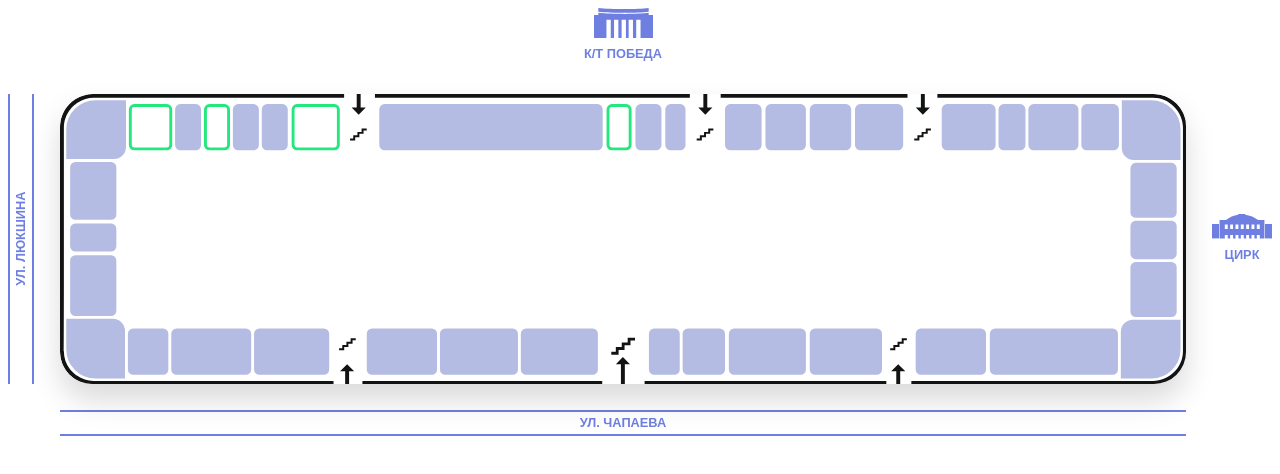
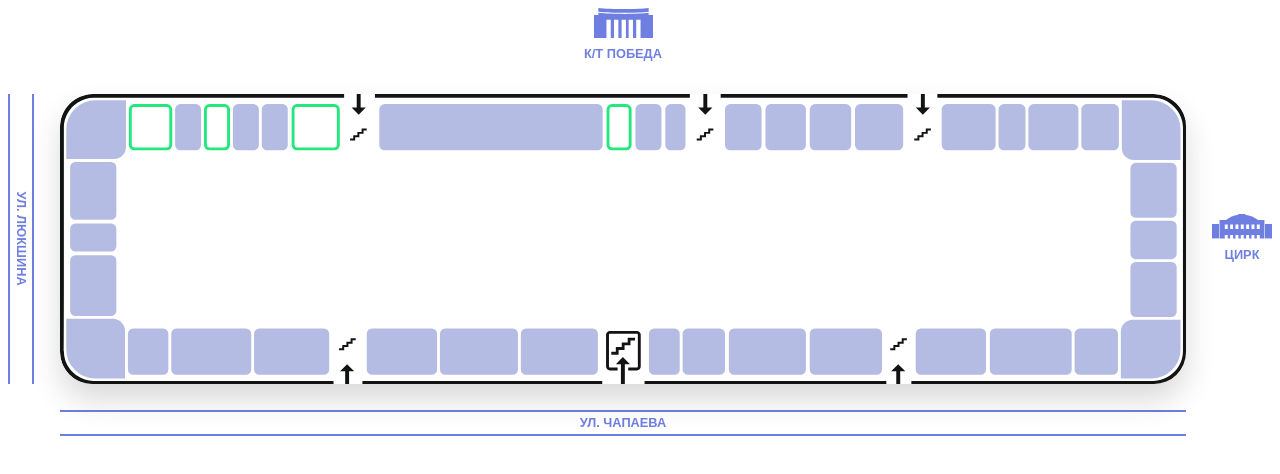
Before and after one commit to dergunovd/tdc, a website built with webpack: page index.html in a window 1280 px wide. Built offline with nearby package versions, Linux system fonts and the light colour scheme.

Commit message:
fix fucking nick's fixes

```diff
--- a/src/scheme.html
+++ b/src/scheme.html
@@ -32,6 +32,7 @@
             <path d="M305.447 287.914L298.113 280.57L290.789 287.914H296.076V302.001H300.15V287.914H305.447Z" fill="#121413"/>
           </g>
           <g class="scheme__exit" id="exit_3">
+            <path fill-rule="evenodd" clip-rule="evenodd" transform="translate(-30 -23)" d="M601 272H629C629.552 272 630 272.448 630 273V306C630 306.552 629.552 307 629 307H620V310H629C631.209 310 633 308.209 633 306V273C633 270.791 631.209 269 629 269H601C598.791 269 597 270.791 597 273V306C597 308.209 598.791 310 601 310H609V307H601C600.448 307 600 306.552 600 306V273C600 272.448 600.448 272 601 272Z" fill="#121413"/>
             <path d="M597.051 253V255.897H592.345V260.814H586.192V265.72H580.019V270.637H572.419V267.73H577.126V262.813H583.299V257.917H589.452V253H597.051Z" fill="#121413"/>
             <path d="M591.784 280.5L584.46 273.166L577.126 280.5H582.423L582.423 306H586.497L586.497 280.5H591.784Z" fill="#121413"/>
           </g>
@@ -70,25 +71,25 @@
           <rect class="scheme__office" id="office_20"x="1158" y="133" width="37" height="45" rx="4" transform="rotate(90 1158 133)"/>
           <rect class="scheme__office" id="office_21"x="1158" y="176" width="54" height="45" rx="4" transform="rotate(90 1158 176)" />
           <path class="scheme__office" id="office_22" d="M1162 236L1162 265C1162 281.016 1149.02 294 1133 294L1103 294L1103 247C1103 240.925 1107.92 236 1114 236L1162 236Z" />
-          <rect class="scheme__office" id="office_23" x="1097" y="290" width="130" height="45" rx="4" transform="rotate(-180 1097 290)" />
-          <rect class="scheme__office" id="office_24" x="960" y="290" width="70" height="45" rx="4" transform="rotate(-180 960 290)" />
-          <rect class="scheme__office" id="office_25" x="852" y="290" width="72" height="45" rx="4" transform="rotate(-180 852 290)" />
-          <rect class="scheme__office" id="office_26" x="773" y="290" width="77" height="45" rx="4" transform="rotate(-180 773 290)" />
-          <rect class="scheme__office" id="office_27" x="642" y="290" width="29" height="45" rx="4" transform="rotate(-180 642 290)"/>
-          <rect class="scheme__office" id="office_28" x="689" y="290" width="41" height="45" rx="4" transform="rotate(-180 689 290)"/>
-          <rect class="scheme__office" id="office_29" x="557" y="290" width="77" height="45" rx="4" transform="rotate(-180 557 290)" />
-          <rect class="scheme__office" id="office_30" x="390" y="290" width="70" height="45" rx="4" transform="rotate(-180 390 290)"/>
-          <rect class="scheme__office" id="office_31" x="474" y="290" width="78" height="45" rx="4" transform="rotate(-180 474 290)"/>
-          <rect class="scheme__office" id="office_32" x="278" y="290" width="75" height="45" rx="4" transform="rotate(-180 278 290)"/>
-          <rect class="scheme__office" id="office_33" x="111" y="290" width="39" height="45" rx="4" transform="rotate(-180 111 290)"/>
-          <rect class="scheme__office" id="office_34" x="197" y="290" width="80" height="45" rx="4" transform="rotate(-180 197 290)"/>
-          <path class="scheme__office" id="office_35" d="M66 294L37 294C20.9837 294 8 281.016 8 265L8 235L55 235C61.0751 235 66 239.925 66 246L66 294Z"/>
-          <rect class="scheme__office" id="office_36" x="12" y="229" width="60" height="45" rx="4" transform="rotate(-90 12 229)" />
-          <rect class="scheme__office" id="office_37" x="12" y="162" width="26" height="45" rx="4" transform="rotate(-90 12 162)" />
-          <rect class="scheme__office" id="office_38" x="12" y="129" width="57" height="45" rx="4" transform="rotate(-90 12 129)" />
-          <path class="scheme__office" id="office_39" d="M8 66L8 37C8 20.9837 20.9837 8 37 8L67 8L67 55C67 61.0751 62.0751 66 56 66L8 66Z" />
+          <rect class="scheme__office" id="office_23" x="1097" y="290" width="42" height="45" rx="4" transform="rotate(-180 1097 290)"/>
+          <rect class="scheme__office" id="office_24" x="1049" y="290" width="82" height="45" rx="4" transform="rotate(-180 1049 290)"/>
+          <rect class="scheme__office" id="office_25" x="960" y="290" width="70" height="45" rx="4" transform="rotate(-180 960 290)" />
+          <rect class="scheme__office" id="office_26" x="852" y="290" width="72" height="45" rx="4" transform="rotate(-180 852 290)" />
+          <rect class="scheme__office" id="office_27" x="773" y="290" width="77" height="45" rx="4" transform="rotate(-180 773 290)" />
+          <rect class="scheme__office" id="office_28" x="642" y="290" width="29" height="45" rx="4" transform="rotate(-180 642 290)"/>
+          <rect class="scheme__office" id="office_29" x="689" y="290" width="41" height="45" rx="4" transform="rotate(-180 689 290)"/>
+          <rect class="scheme__office" id="office_30" x="557" y="290" width="77" height="45" rx="4" transform="rotate(-180 557 290)" />
+          <rect class="scheme__office" id="office_31" x="390" y="290" width="70" height="45" rx="4" transform="rotate(-180 390 290)"/>
+          <rect class="scheme__office" id="office_32" x="474" y="290" width="78" height="45" rx="4" transform="rotate(-180 474 290)"/>
+          <rect class="scheme__office" id="office_33" x="278" y="290" width="75" height="45" rx="4" transform="rotate(-180 278 290)"/>
+          <rect class="scheme__office" id="office_34" x="111" y="290" width="39" height="45" rx="4" transform="rotate(-180 111 290)"/>
+          <rect class="scheme__office" id="office_35" x="197" y="290" width="80" height="45" rx="4" transform="rotate(-180 197 290)"/>
+          <path class="scheme__office" id="office_36" d="M66 294L37 294C20.9837 294 8 281.016 8 265L8 235L55 235C61.0751 235 66 239.925 66 246L66 294Z"/>
+          <rect class="scheme__office" id="office_37" x="12" y="229" width="60" height="45" rx="4" transform="rotate(-90 12 229)" />
+          <rect class="scheme__office" id="office_38" x="12" y="162" width="26" height="45" rx="4" transform="rotate(-90 12 162)" />
+          <rect class="scheme__office" id="office_39" x="12" y="129" width="57" height="45" rx="4" transform="rotate(-90 12 129)" />
+          <path class="scheme__office" id="office_40" d="M8 66L8 37C8 20.9837 20.9837 8 37 8L67 8L67 55C67 61.0751 62.0751 66 56 66L8 66Z" />
         </svg>
-
         <div class="scheme__info" id="schemeInfo"></div>
       </div>
     </div>
--- a/src/scheme.js
+++ b/src/scheme.js
@@ -47,7 +47,7 @@ class Scheme {
     document.getElementById('schemeInfo').innerHTML =
       `<div class="scheme__info__cont">
           ${data.name && `<h2 class="scheme__info__title">${data.name}</h2>`}
-          ${(data.square || data.description) ? `<p class="scheme__info__description">${data.square && `Площадь: ${data.square} м²<br />`}${data.description}</p>` : ''}
+          ${(data.square || data.description) ? `<div class="scheme__info__description">${data.square && `Площадь: ${data.square} м²<br />`}${data.description}</div>` : ''}
           ${data.price ? `<span class="scheme__info__price">${data.price} р/м² в месяц</span>` : ''}
         </div>`;
   }
--- a/src/scheme.sass
+++ b/src/scheme.sass
@@ -53,7 +53,7 @@ $gray: #C9CDCC
     align-items: center
     justify-content: center
     &__text
-      transform: rotate(-90deg)
+      transform: rotate(90deg)
 
   &__center
     grid-area: center
@@ -80,6 +80,8 @@ $gray: #C9CDCC
     width: 100%
     flex-direction: column
     align-items: center
+    @media all and (orientation: portrait)
+      transform: rotate(90deg)
     &__icon
       max-height: 30px
     &__text
```
Also changed, not shown: dist/scheme.min.js.
